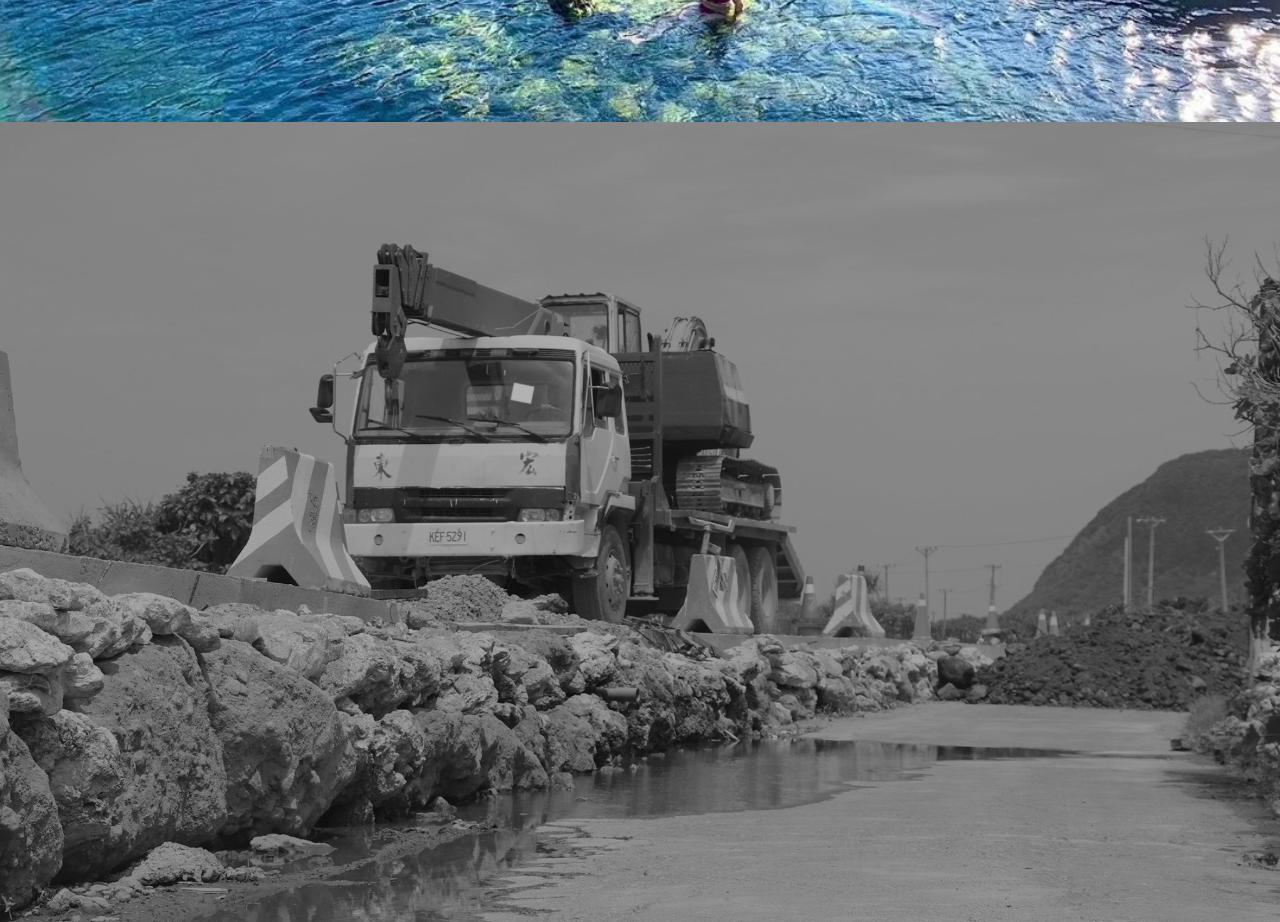
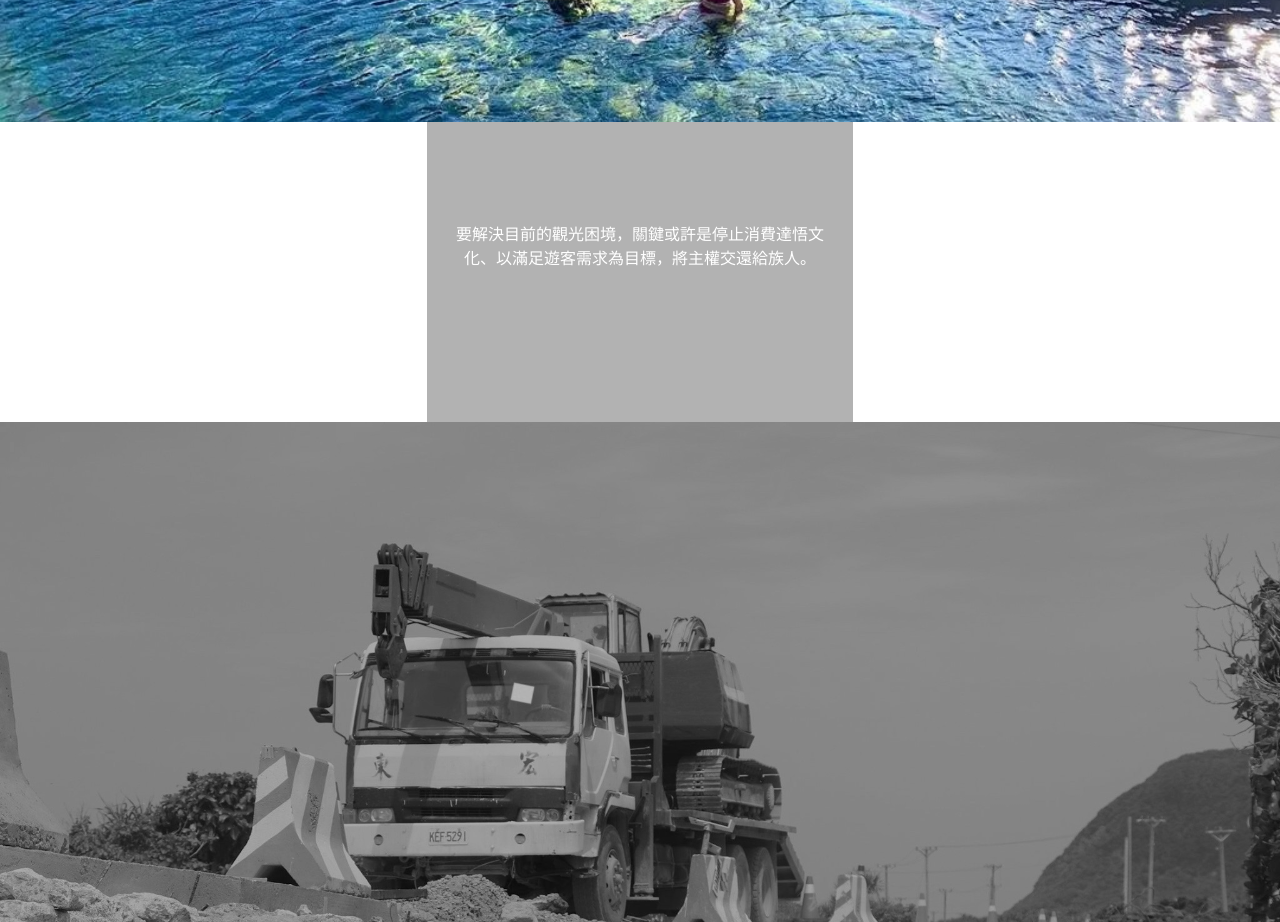
Before and after one commit to jennabanana/jennabanana.github.io, a plain HTML site: page index.html in a window 1280 px wide. Shown: the part 3500-4422 px from the top of the page. Drawn offline with nearby package versions, Linux system fonts and the light colour scheme.

Commit message:
Update index.html

```diff
--- a/index.html
+++ b/index.html
@@ -125,6 +125,17 @@
             </div>
     </div>
 
+
+    <div id="issue" class="container-fluid">
+        <div class="row" style="height: 300px">
+            <div class="col-4"></div>
+            <div class="col-4" style="color:white; background-color:rgba(0,0,0,0.3)">
+                <p class="text-center" style="padding-top: 100px;color: white;">要解決目前的觀光困境，關鍵或許是停止消費達悟文化、以滿足遊客需求為目標，將主權交還給族人。</p>
+        </div>
+            </div>
+    </div>
+
+
     <div id="first" class="container-fluid"></div>
     <div id="second" class="container-fluid">
         <div class="row" style="height: 300px">
```
